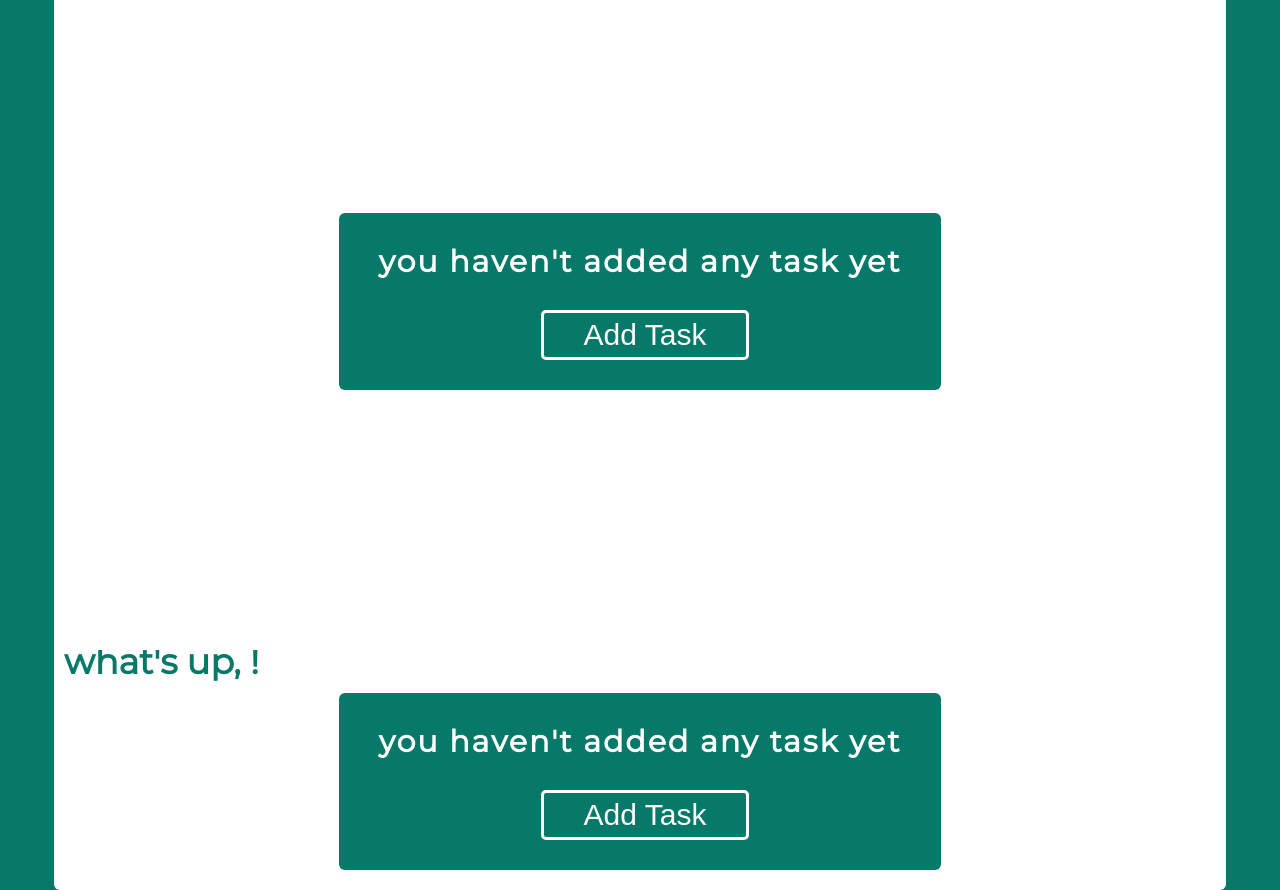
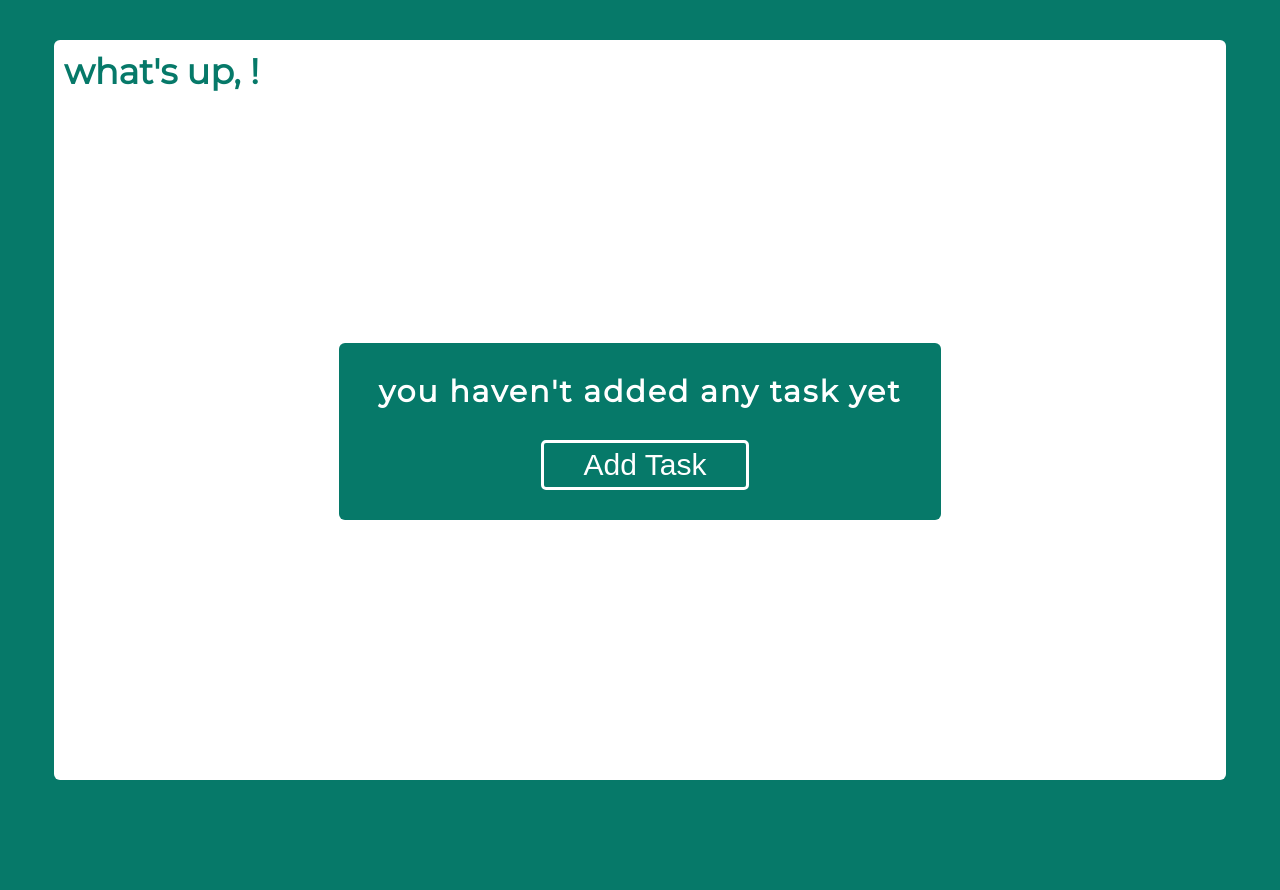
Before and after one commit to NidhiSharma63/react-TODO-app, a React (Create React App) app: page /mainpage in a window 1280 px wide. Shown: the top 890 px of the page. After the commit the page ends 800 px from the top, so only its background shows below. Built offline with nearby package versions, Linux system fonts and the light colour scheme.

Commit message:
react-router removes

```diff
--- a/src/App.js
+++ b/src/App.js
@@ -1,5 +1,4 @@
 import './App.css';
-import React from 'react';
 import styled from "styled-components";
 import WelcomePage from './components/welcomePage';
 import MainPage from './components/MainPage';
@@ -17,22 +16,12 @@ const MainContainer = styled.div`
 function App() {
   const name = useStore(state => state.userName);
   return (
-    <Router>
       <MainContainer>
         <MainPage />
         {/* {
           name!==''?<MainPage />:<WelcomePage />
         } */}
-      </MainContainer>
-
-      <Routes>
-        {/* <Route path='/' element={<Home/>}/> */}
-        <Route path='/mainpage' element={<MainPage />}/>
-        {/* <Route path='/contact' element={<Contact/>}/> */}
-        {/* <Route path='*' element={<Error/>}/> */}
-      </Routes>
-    </Router>
-
+        </MainContainer>
   );
 }
 
--- a/src/components/AddTask.js
+++ b/src/components/AddTask.js
@@ -5,7 +5,6 @@ import { v4 as uuidv4 } from 'uuid';
 import '../calender.css';
 import Calendar from 'react-calendar';
 import '../App.css';
-import { useNavigate } from "react-router-dom";
 
 
 const FromDiv = styled.div`
@@ -45,7 +44,6 @@ const P = styled.p`
 `;
 
 function AddTask() {
-  const navigate = useNavigate();
 
   const {IsAddedFalse, EditTask, setTask,isEdit,EditFalse,ClearEditArray} = useStore();
   const [title,setTitle] = useState('');
@@ -62,10 +60,9 @@ function AddTask() {
   const handleSubmit = (e) =>{
     e.preventDefault();
     if(title && Desc){
-      // IsAddedFalse();
+      IsAddedFalse();
       setTask({title,Desc,date:(pElem.current.innerText),id:uuidv4()});
       ClearEditArray();
-      navigate('/mainpage')
     }
   }
 
--- a/src/components/MainPage.js
+++ b/src/components/MainPage.js
@@ -78,7 +78,7 @@ export default function MainPage() {
             }
             </TaskWrapper>
           </MainTaskWrapper>
-          {(task.length!=0 )  && <button className='btn1 btn2'>Add Task</button>}
+          {(task.length!=0 )  && <button className='btn1 btn2' onClick={()=>IsAddedTrue()}>Add Task</button>}
 
         </>
         :
--- a/src/components/RenderTask.js
+++ b/src/components/RenderTask.js
@@ -4,8 +4,6 @@ import styled from "styled-components";
 import {AiOutlineDelete} from 'react-icons/ai';
 import {AiOutlineEdit} from 'react-icons/ai';
 import {FcAlarmClock} from 'react-icons/fc';
-import { useNavigate } from "react-router";
-
 
 
 const Task = styled.div`
@@ -33,7 +31,6 @@ const Span2 = styled.span`
 `
 
 function RenderTask() {
-  const navigate = useNavigate();
   const {
     task,
     deleteTask,
@@ -68,4 +65,4 @@ function RenderTask() {
   )
 }
 
-export default RenderTask
+export default RenderTask;
```
